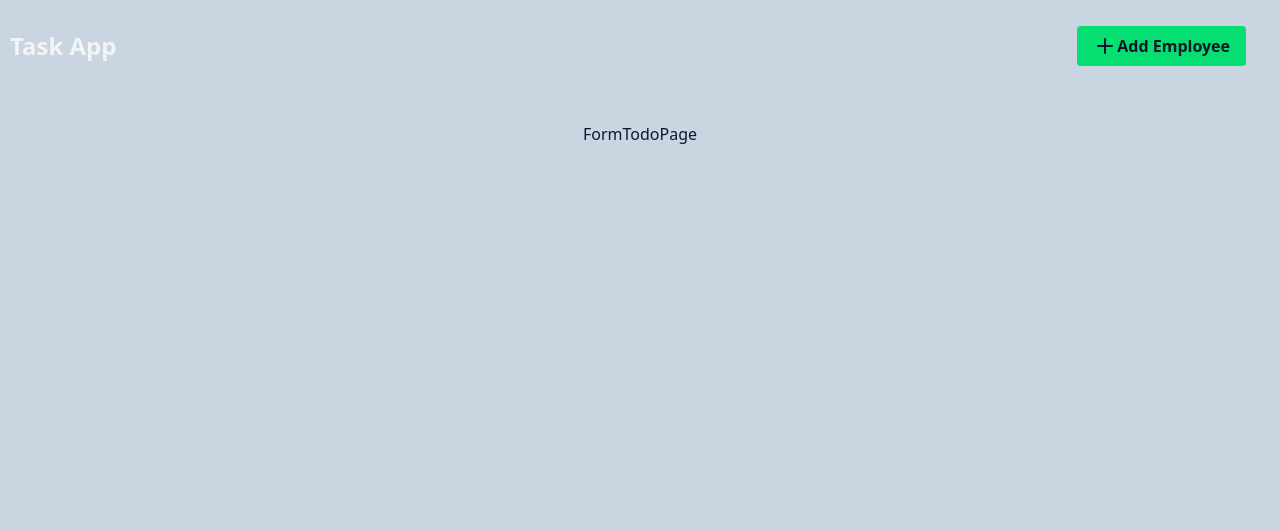
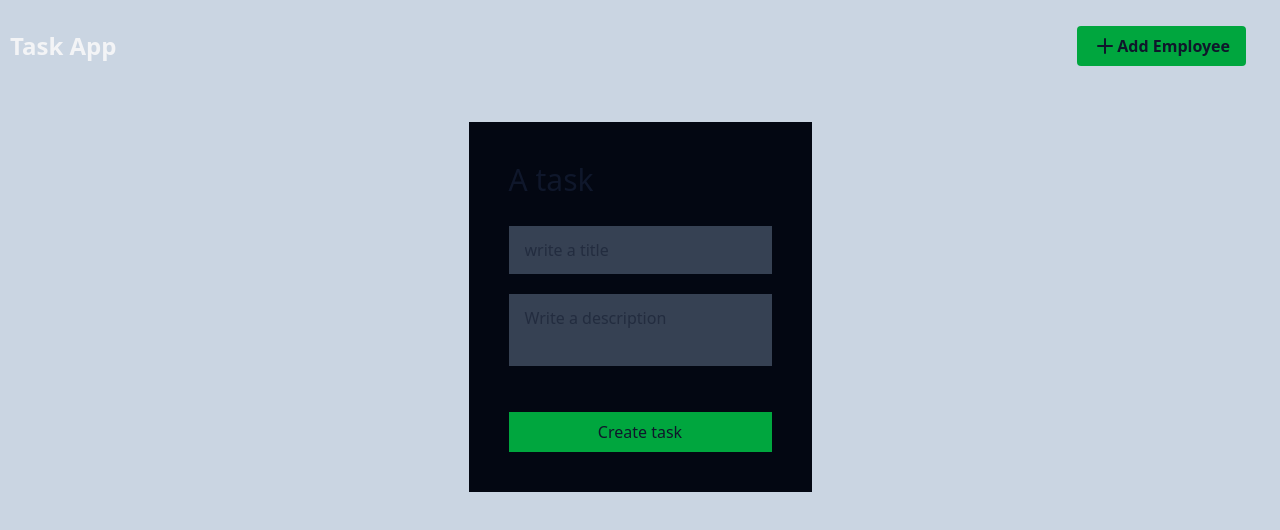
Before and after one commit to gonzagapa/TodoApp-React, a React (Vite) app: page /add in a window 1280 px wide. Shown: the top 530 px of the page. Built offline with nearby package versions, Linux system fonts and the light colour scheme.

Commit message:
Update styles for buttons in Heading and TodoItem components; enhance FormTodoPage with title and description inputs

```diff
--- a/src/components/Heading.tsx
+++ b/src/components/Heading.tsx
@@ -11,7 +11,7 @@ export function Heading() {
         </h5>
         <div className="flex-grow text-right px-4 py-2 m-2">
                 <Link to="/add">
-                    <button className="bg-green-400 hover:bg-green-500 text-while font-semibold py-2 px-4 rounded inline-flex items-center hover:cursor-pointer">
+                    <button className="bg-green-600 hover:bg-green-500 text-while font-semibold py-2 px-4 rounded inline-flex items-center hover:cursor-pointer">
                         <Plus />
                         Add Employee
                     </button>
--- a/src/components/TodoItem.tsx
+++ b/src/components/TodoItem.tsx
@@ -6,14 +6,14 @@ interface Props {
 
 export default function TodoItem({todo}:Props) {
   return (
-    <div className="p-2.5 rounded-xl bg-blue-800 flex justify-between gap-2 items-center">
-        <div>
-            <h2 className="text-lg/6 font-bold">
+    <div className="p-2.5 rounded-xl bg-gray-950 flex justify-between gap-2 items-center w-sm">
+        <div className="flex-1/3">
+            <h2 className="text-lg/5 font-bold font-s">
                 {todo.description}
             </h2>
         </div>
         <div className="flex flex-col gap-2">
-            <button className="bg-green-400 hover:bg-green-500 text-while font-semibold py-2 px-4 cursor-pointer">Edit</button>
+            <button className="bg-green-600 hover:bg-green-500 text-while font-semibold py-2 px-4 cursor-pointer">Edit</button>
             <button className="bg-red-600 hover:bg-red-700 text-white font-semibold py-2 px-4 cursor-pointer">Delete</button>
         </div>
     </div>
--- a/src/pages/FormTodoPage.tsx
+++ b/src/pages/FormTodoPage.tsx
@@ -1,6 +1,27 @@
 
 export  function FormTodoPage() {
   return (
-    <div>FormTodoPage</div>
+    <form className="bg-gray-950 p-10">
+      <h2 className="mb-7 text-3xl">A task</h2>
+
+      <div className="mb-5">
+        <input type="text"
+        name="title"
+        placeholder="write a title"
+        className="py-3 px-4 focus:outline-none focus:text-gray-100 bg-gray-700 w-full"
+        />
+      </div>
+
+      <div className="mb-5">
+        <textarea name="description"
+        rows={2}
+        placeholder="Write a description"
+        className="py-3 px-4 focus:outline-none focus:text-gray-100 bg-gray-700 w-full resize-none"></textarea>
+      </div>
+
+      <button
+      className="bg-green-600 w-full hover:bg-green-500 py-2 px-4 mt-5">Create task</button>
+
+    </form>
   )
 }
```
